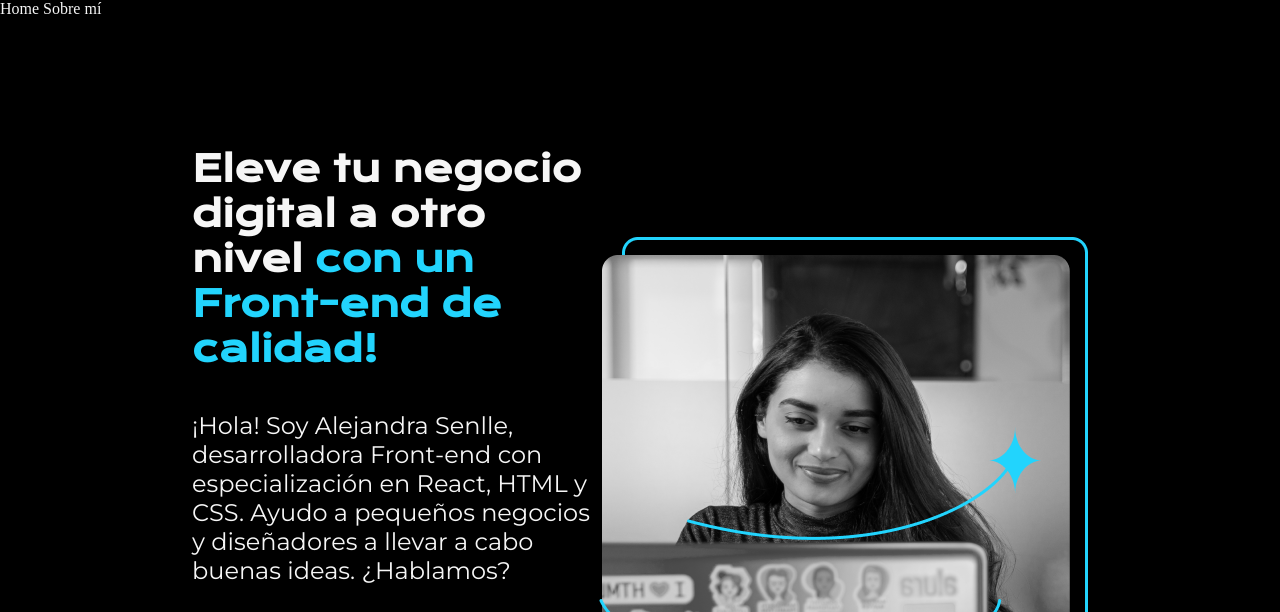
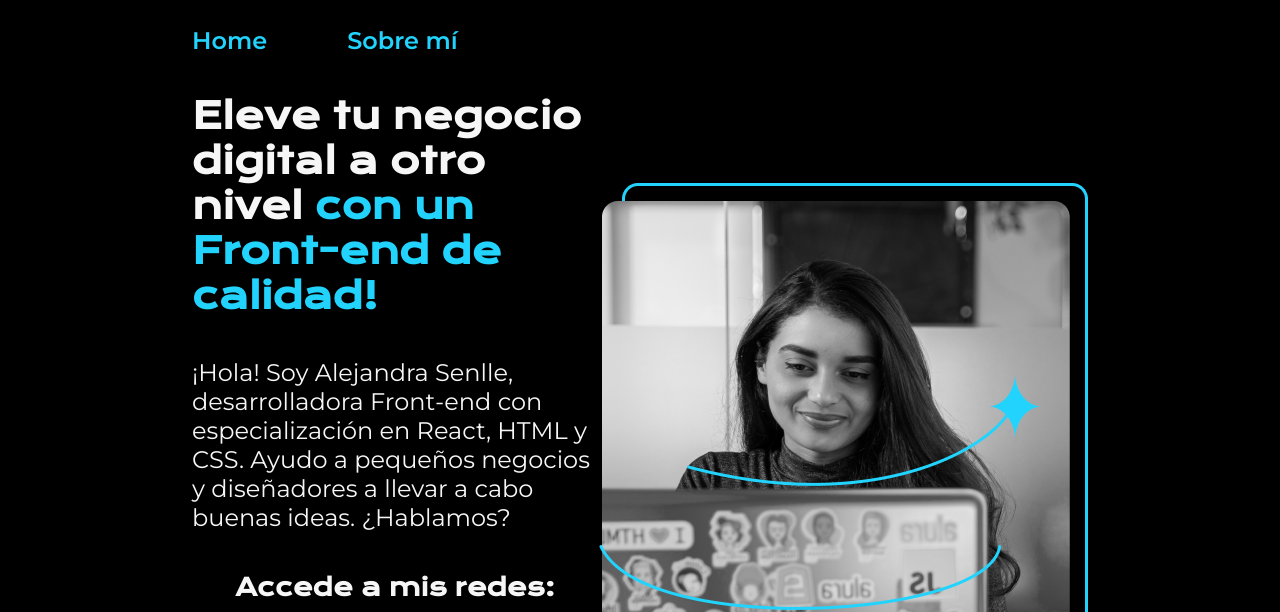
Before and after one commit to AleSenlle/practica-html, a plain HTML site: page index.html in a window 1280 px wide. Shown: the top 612 px of the page. Drawn offline with nearby package versions, Linux system fonts and the light colour scheme.

Commit message:
Agregada pagina about

```diff
--- a/index.html
+++ b/index.html
@@ -4,13 +4,13 @@
     <meta charset="UTF-8">
     <meta name="viewport" content="width=device-width, initial-scale=1.0">
     <title>Portafolio</title>
-    <link rel="stylesheet" href="style.css">
+    <link rel="stylesheet" href="./styles/style.css">
 </head>
 <body>
     <header class="header">
         <nav class="header__menu">
-            <a class="header__menu__link">Home</a>
-            <a class="header__menu__link__sobremi">Sobre mí</a>
+            <a class="header__menu__link" href="index.html"> Home </a>
+            <a class="header__menu__link" href="about.html">Sobre mí</a>
         </nav>
     </header>
     <main class="presentacion">
--- a/style.css
+++ b/styles/style.css
@@ -4,6 +4,21 @@
     padding: 0;
     margin: 0;
 }
+.header{
+    padding: 2% 0% 0% 15%;
+}
+.header__menu{
+    display: flex;
+    gap: 80px;
+}
+.header__menu__link{
+    font-family: "Montserrat", sans-serif;
+    font-size: 24px;
+    font-weight: 600;
+    color: #22D4FD;
+    text-decoration: none;
+}
+
 body{
     background-color: #000000;
     color: #F6F6F6;
@@ -16,7 +31,7 @@ body{
 .presentacion {
     display: flex;
     align-items: center;
-    margin: 10% 15%;
+    padding: 3% 15%;
     justify-content: space-between;
 }
 
@@ -31,6 +46,7 @@ body{
     font-size: 36px;
     font-family: "Krona One", sans-serif;
 }
+
 .presentacion__contenido__parrafo{
     font-size: 24px;
     font-family: "Montserrat";
@@ -64,7 +80,6 @@ body{
     display: flex;
     justify-content: center;
     gap: 10px;
-
 }
 
 .presentacion__enlaces__link:hover {
```
Also changed, not shown: about.html (added, +40 -0 lines).
